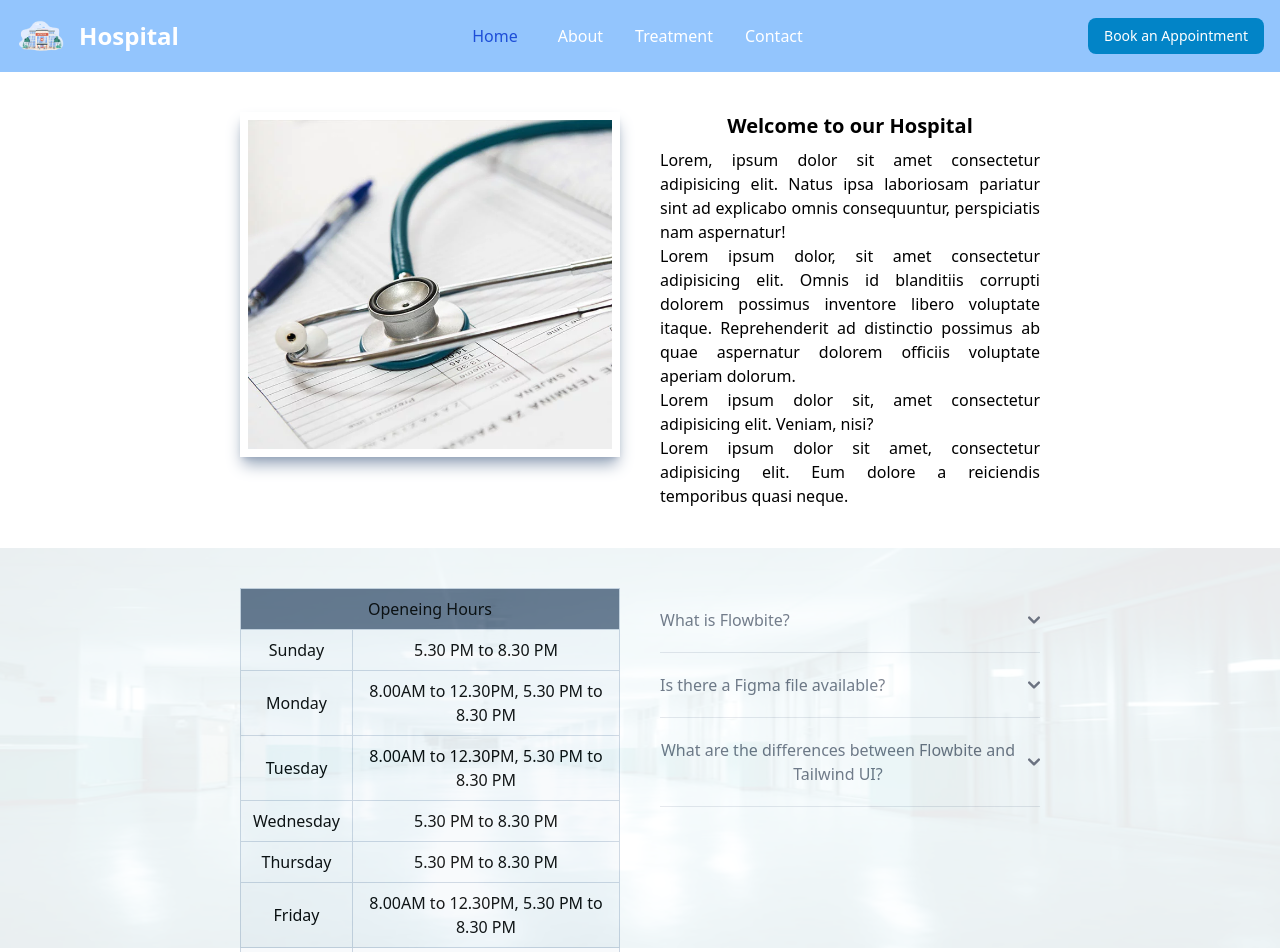
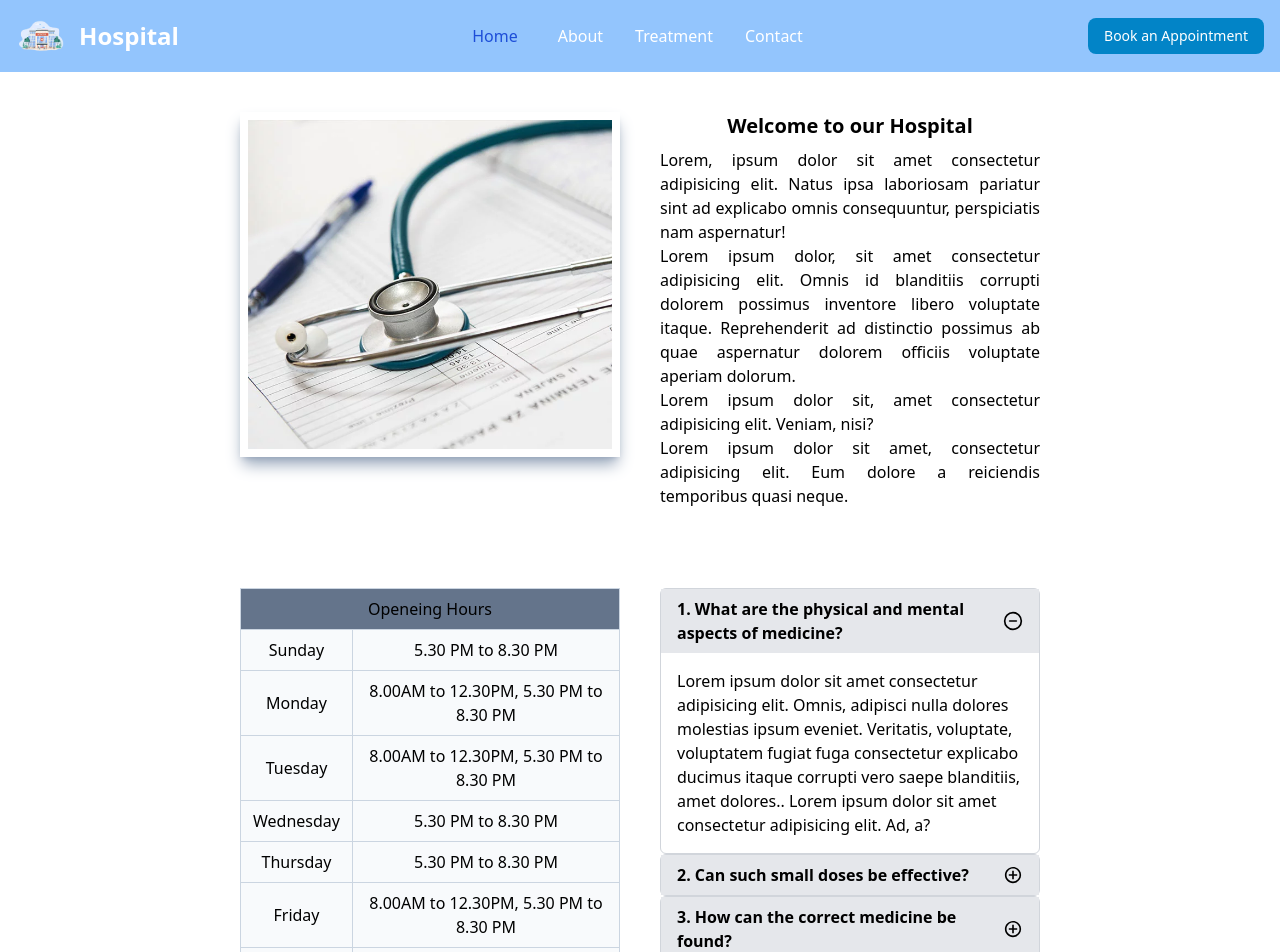
Before and after one commit to sasisingh/hospital, a React (Create React App) app: page /about-us in a window 1280 px wide. Shown: the top 952 px of the page. Built offline with nearby package versions, Linux system fonts and the light colour scheme.

Commit message:
update code

```diff
--- a/src/components/Navbar.jsx
+++ b/src/components/Navbar.jsx
@@ -29,7 +29,7 @@ const Navbar = () => {
       <nav class="bg-blue-300 border-gray-200 dark:bg-gray-900">
         <div class="max-w-screen-xl flex flex-wrap items-center justify-between mx-auto p-4">
           <Link class="flex items-center space-x-3 rtl:space-x-reverse">
-            <img src={Logo} class="h-8" alt="Flowbite Logo" />
+            <img src={Logo} class="h-8" alt="Logo" />
             <span class="self-center text-2xl text-white font-semibold whitespace-nowrap dark:text-white">Hospital</span>
           </Link>
           <div class="flex md:order-2 space-x-3 md:space-x-0 rtl:space-x-reverse">
--- a/src/pages/AboutUs.jsx
+++ b/src/pages/AboutUs.jsx
@@ -1,6 +1,7 @@
 import React from 'react'
 import About from '../assets/about.webp'
 import aboutBackground from "../assets/about-background.jpg"
+import AboutAccordian from './Accordian'
 const AboutUs = () => {
   return (
     <div className=''>
@@ -17,7 +18,7 @@ const AboutUs = () => {
         </div>
       </div>
       <div className=''>
-        <img src={aboutBackground} alt='' className='w-full opacity-10 h-[400px] absolute ' />
+        {/* <img src={aboutBackground} alt='' className='w-full opacity-10 h-[400px] absolute ' /> */}
         <div className='grid md:grid-cols-2 md:mx-[80px] sm:grid-cols-1 sm:mx-[150px] lg:grid-cols-2 gap-10 p-10  lg:mx-[200px]'>
           <div>
             <table className='table-auto border border-collapse w-full bg-slate-50 text-center border-slate-500'>
@@ -58,59 +59,9 @@ const AboutUs = () => {
               </tbody>
             </table>
           </div>
-          <div>
+          <div className=''>
 
-
-            <div id="accordion-flush" data-accordion="collapse" data-active-classes="bg-white dark:bg-gray-900 text-gray-900 dark:text-white" data-inactive-classes="text-gray-500 dark:text-gray-400">
-              <h2 id="accordion-flush-heading-1">
-                <button type="button" class="flex items-center justify-between w-full py-5 font-medium rtl:text-right text-gray-500 border-b border-gray-200 dark:border-gray-700 dark:text-gray-400 gap-3" data-accordion-target="#accordion-flush-body-1" aria-expanded="true" aria-controls="accordion-flush-body-1">
-                  <span>What is Flowbite?</span>
-                  <svg data-accordion-icon class="w-3 h-3 rotate-180 shrink-0" aria-hidden="true" xmlns="http://www.w3.org/2000/svg" fill="none" viewBox="0 0 10 6">
-                    <path stroke="currentColor" stroke-linecap="round" stroke-linejoin="round" stroke-width="2" d="M9 5 5 1 1 5" />
-                  </svg>
-                </button>
-              </h2>
-              <div id="accordion-flush-body-1" class="hidden" aria-labelledby="accordion-flush-heading-1">
-                <div class="py-5 border-b border-gray-200 dark:border-gray-700">
-                  <p class="mb-2 text-gray-500 dark:text-gray-400">Flowbite is an open-source library of interactive components built on top of Tailwind CSS including buttons, dropdowns, modals, navbars, and more.</p>
-                  <p class="text-gray-500 dark:text-gray-400">Check out this guide to learn how to <a href="/docs/getting-started/introduction/" class="text-blue-600 dark:text-blue-500 hover:underline">get started</a> and start developing websites even faster with components on top of Tailwind CSS.</p>
-                </div>
-              </div>
-              <h2 id="accordion-flush-heading-2">
-                <button type="button" class="flex items-center justify-between w-full py-5 font-medium rtl:text-right text-gray-500 border-b border-gray-200 dark:border-gray-700 dark:text-gray-400 gap-3" data-accordion-target="#accordion-flush-body-2" aria-expanded="false" aria-controls="accordion-flush-body-2">
-                  <span>Is there a Figma file available?</span>
-                  <svg data-accordion-icon class="w-3 h-3 rotate-180 shrink-0" aria-hidden="true" xmlns="http://www.w3.org/2000/svg" fill="none" viewBox="0 0 10 6">
-                    <path stroke="currentColor" stroke-linecap="round" stroke-linejoin="round" stroke-width="2" d="M9 5 5 1 1 5" />
-                  </svg>
-                </button>
-              </h2>
-              <div id="accordion-flush-body-2" class="hidden" aria-labelledby="accordion-flush-heading-2">
-                <div class="py-5 border-b border-gray-200 dark:border-gray-700">
-                  <p class="mb-2 text-gray-500 dark:text-gray-400">Flowbite is first conceptualized and designed using the Figma software so everything you see in the library has a design equivalent in our Figma file.</p>
-                  <p class="text-gray-500 dark:text-gray-400">Check out the <a href="https://flowbite.com/figma/" class="text-blue-600 dark:text-blue-500 hover:underline">Figma design system</a> based on the utility classes from Tailwind CSS and components from Flowbite.</p>
-                </div>
-              </div>
-              <h2 id="accordion-flush-heading-3">
-                <button type="button" class="flex items-center justify-between w-full py-5 font-medium rtl:text-right text-gray-500 border-b border-gray-200 dark:border-gray-700 dark:text-gray-400 gap-3" data-accordion-target="#accordion-flush-body-3" aria-expanded="false" aria-controls="accordion-flush-body-3">
-                  <span>What are the differences between Flowbite and Tailwind UI?</span>
-                  <svg data-accordion-icon class="w-3 h-3 rotate-180 shrink-0" aria-hidden="true" xmlns="http://www.w3.org/2000/svg" fill="none" viewBox="0 0 10 6">
-                    <path stroke="currentColor" stroke-linecap="round" stroke-linejoin="round" stroke-width="2" d="M9 5 5 1 1 5" />
-                  </svg>
-                </button>
-              </h2>
-              <div id="accordion-flush-body-3" class="hidden" aria-labelledby="accordion-flush-heading-3">
-                <div class="py-5 border-b border-gray-200 dark:border-gray-700">
-                  <p class="mb-2 text-gray-500 dark:text-gray-400">The main difference is that the core components from Flowbite are open source under the MIT license, whereas Tailwind UI is a paid product. Another difference is that Flowbite relies on smaller and standalone components, whereas Tailwind UI offers sections of pages.</p>
-                  <p class="mb-2 text-gray-500 dark:text-gray-400">However, we actually recommend using both Flowbite, Flowbite Pro, and even Tailwind UI as there is no technical reason stopping you from using the best of two worlds.</p>
-                  <p class="mb-2 text-gray-500 dark:text-gray-400">Learn more about these technologies:</p>
-                  <ul class="ps-5 text-gray-500 list-disc dark:text-gray-400">
-                    <li><a href="https://flowbite.com/pro/" class="text-blue-600 dark:text-blue-500 hover:underline">Flowbite Pro</a></li>
-                    <li><a href="https://tailwindui.com/" rel="nofollow" class="text-blue-600 dark:text-blue-500 hover:underline">Tailwind UI</a></li>
-                  </ul>
-                </div>
-              </div>
-            </div>
-
+            <AboutAccordian/>
 
           </div>
         </div>
--- /dev/null
+++ b/src/pages/Accordian.jsx
@@ -0,0 +1,61 @@
+import React, { useState } from 'react';
+import { IoMdAddCircleOutline } from "react-icons/io";
+import { LuMinusCircle } from "react-icons/lu";
+const Accordion = ({ title, children, isOpen, onClick }) => {
+  return (
+    <div className="border border-gray-300 rounded-md">
+      <div className="flex justify-between items-center px-4 py-2 bg-gray-200 cursor-pointer" onClick={onClick}>
+        <span className="font-semibold">{title}</span>
+        <span className="text-xl">{isOpen ? <b><LuMinusCircle /></b> : <b className=''><IoMdAddCircleOutline /></b> }</span>
+      </div>
+      {isOpen && (
+        <div className="p-4">
+          {children}
+        </div>
+      )}
+    </div>
+  );
+};
+
+const AboutAccordian = () => {
+  const [openIndex, setOpenIndex] = useState(0);
+
+  const handleAccordionClick = (index) => {
+    setOpenIndex(index === openIndex ? -1 : index);
+  };
+
+  return (
+    <div className="container mx-auto">
+      <Accordion
+        title="1. What are the physical and mental aspects of medicine?"
+        isOpen={openIndex === 0}
+        onClick={() => handleAccordionClick(0)}
+      >
+        <p>Lorem ipsum dolor sit amet consectetur adipisicing elit. Omnis, adipisci nulla dolores molestias ipsum eveniet. Veritatis, voluptate, voluptatem fugiat fuga consectetur explicabo ducimus itaque corrupti vero saepe blanditiis, amet dolores.. Lorem ipsum dolor sit amet consectetur adipisicing elit. Ad, a?</p>
+      </Accordion>
+      <Accordion
+        title="2. Can such small doses be effective?"
+        isOpen={openIndex === 1}
+        onClick={() => handleAccordionClick(1)}
+      >
+        <p>Lorem ipsum dolor sit amet consectetur adipisicing elit. Nesciunt ipsa nostrum veritatis! Autem, dicta nulla perspiciatis, est impedit voluptatem laborum temporibus ex vel dolorum quisquam molestias. Nam ducimus possimus harum.. Lorem ipsum dolor sit amet consectetur adipisicing elit. Ad, a?</p>
+      </Accordion>
+      <Accordion
+        title="3. How can the correct medicine be found?"
+        isOpen={openIndex === 2}
+        onClick={() => handleAccordionClick(2)}
+      >
+        <p>Lorem ipsum dolor sit amet consectetur adipisicing elit. Minima veritatis facilis ea ipsa asperiores? Suscipit ducimus repudiandae illo, quos totam tenetur facere voluptates. Cum saepe tempore, dolorum earum impedit quos. Lorem ipsum dolor sit amet consectetur adipisicing elit. Ad, a?</p>
+      </Accordion>
+      <Accordion
+        title="4. Is medicine merely psychological"
+        isOpen={openIndex === 3}
+        onClick={() => handleAccordionClick(3)}
+      >
+        <p>Lorem ipsum dolor sit amet consectetur adipisicing elit. Minima veritatis facilis ea ipsa asperiores? Suscipit ducimus repudiandae illo, quos totam tenetur facere voluptates. Cum saepe tempore, dolorum earum impedit quos. Lorem ipsum dolor sit amet consectetur adipisicing elit. Ad, a?</p>
+      </Accordion>
+    </div>
+  );
+};
+
+export default AboutAccordian;
--- a/src/pages/Footer.jsx
+++ b/src/pages/Footer.jsx
@@ -36,7 +36,7 @@ const Footer = () => {
         </div>
 
       </div>
-      <div className='text-white bg-gray-800 text-center text-base py-3'>2023 © All Rights Reserved Designed and developed by sasi</div>
+      <div className='text-white bg-gray-800 text-center text-base py-3'>2024 © All Rights Reserved Designed and developed by sasi</div>
     </div>
   )
 }
--- a/src/pages/Main.jsx
+++ b/src/pages/Main.jsx
@@ -12,7 +12,7 @@ const Main = () => {
   return (
     <div>
       <div>
-       <div style={{backgroundImage: `url(${main})`}} className='bg-cover'>
+       <div style={{backgroundImage: `url(${main})`}} className='bg-cover object-cover'>
        <div className='grid sm:grid-cols-1 pt-10 sm:mx-20 md:grid-cols-2 md:mx-5 lg:grid-cols-2 mx-10'
          >
           <div data-aos="fade-right" className='relative mx-auto'>
```
Also changed, not shown: tailwind.config.js (+18 -12 lines).
